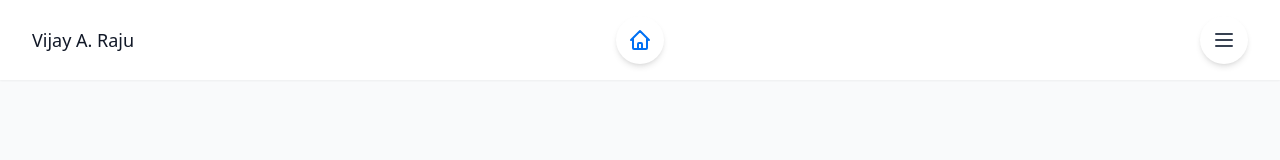
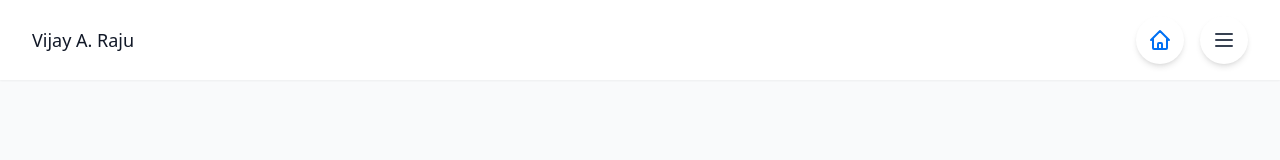
Before and after one commit to Wijay000/draft, a Next.js app: page / in a window 1280 px wide. Shown: the top 160 px of the page. Built offline with nearby package versions, Linux system fonts and the light colour scheme.

Commit message:
refactor(layout): move home icon next to menu icon

```diff
--- a/components/Layout.js
+++ b/components/Layout.js
@@ -18,14 +18,14 @@ export default function Layout({ children }) {
         <div className="max-w-7xl mx-auto px-4 sm:px-6 lg:px-8">
           <div className="flex justify-between items-center py-4">
             {/* Left: Name */}
-            <div className="flex items-center space-x-8 flex-1">
+            <div className="flex items-center">
               <Link href="/about">
                 <span className="text-lg font-medium hover:text-primary transition-colors" style={{ fontSize: '18px' }}>Vijay A. Raju</span>
               </Link>
             </div>
 
-            {/* Center: Home Icon */}
-            <div className="flex justify-center flex-1">
+            {/* Right: Home Icon and Menu Icon */}
+            <div className="flex items-center space-x-4">
               <Link href="/">
                 <div className="w-12 h-12 rounded-full bg-white shadow-md hover:shadow-lg transition-all flex items-center justify-center text-primary hover:text-primary/80">
                   <svg xmlns="http://www.w3.org/2000/svg" className="h-6 w-6" fill="none" viewBox="0 0 24 24" stroke="currentColor">
@@ -33,10 +33,7 @@ export default function Layout({ children }) {
                   </svg>
                 </div>
               </Link>
-            </div>
 
-            {/* Right: Menu Icon */}
-            <div className="flex justify-end flex-1">
               <button
                 onClick={() => setIsMenuOpen(!isMenuOpen)}
                 className="w-12 h-12 rounded-full bg-white shadow-md hover:shadow-lg transition-all flex items-center justify-center text-gray-700 hover:text-primary"
```
